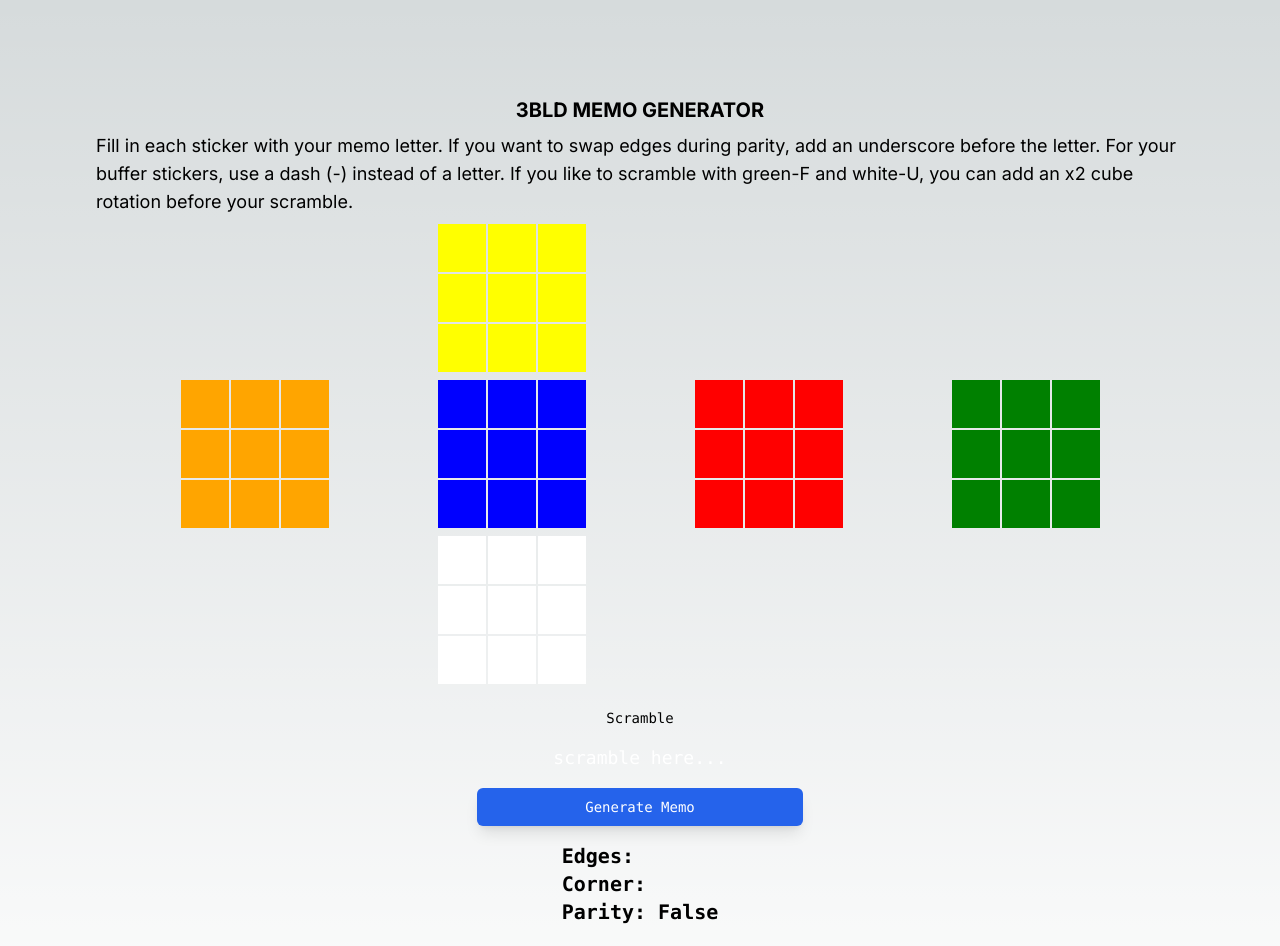
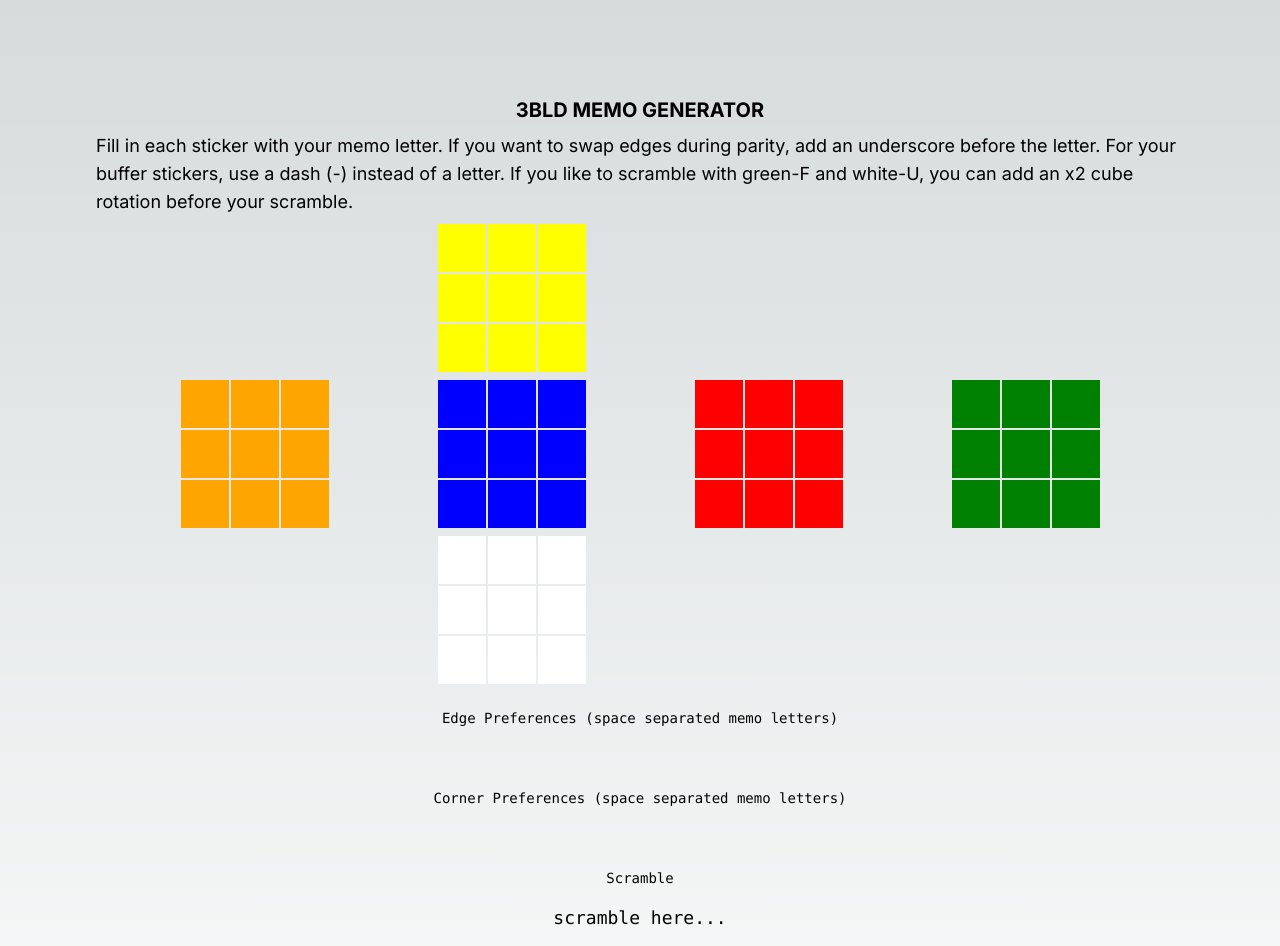
Before and after one commit to manas-verma/threeblind-web, a Next.js app: page / in a window 1280 px wide. Shown: the top 946 px of the page. Built offline with nearby package versions, Linux system fonts and the light colour scheme.

Commit message:
feat: adding preferences

```diff
--- a/src/client.ts
+++ b/src/client.ts
@@ -26,6 +26,8 @@ export const makeClient = () => {
           parity_edges: memoCreate.parityEdges,
           reverse_corner_mapping: memoCreate.reverseCornerMapping,
           reverse_edge_mapping: memoCreate.reverseEdgeMapping,
+          edge_preference: memoCreate.edgePreference ?? null,
+          corner_preference: memoCreate.cornerPreference ?? null,
         });
       },
     },
--- a/src/components/Generate.tsx
+++ b/src/components/Generate.tsx
@@ -1,5 +1,6 @@
 "use client";
 import { client } from "@/client";
+import StickerPreferences from "@/components/StickerPreferences";
 import { useSettings } from "@/hooks/useSettings";
 import { Edge, Memo } from "@/types";
 import { guard } from "radash";
@@ -87,11 +88,12 @@ export function Generate() {
 
   return (
     <div className="flex flex-col items-center justify-center space-y-4 p-6 w-full">
+      <StickerPreferences />
       <div className="flex flex-col items-center justify-center w-full h-full border-white">
         Scramble
       </div>
       <input
-        className={`w-full bg-transparent text-center text-lg text-white`}
+        className={`w-full bg-transparent text-center text-lg`}
         value={scramble}
         type="text"
         onChange={(e) => onChange(e.target.value)}
--- /dev/null
+++ b/src/components/StickerPreferences.tsx
@@ -0,0 +1,65 @@
+"use client";
+import { useSettings } from "@/hooks/useSettings";
+import { useEffect, useState } from "react";
+
+export default function Preferences() {
+  const { settings, setSettings } = useSettings();
+  const [edgePreference, setEdgePreference] = useState<string[] | null>(
+    settings.edgePreference
+  );
+  const [cornerPreference, setCornerPreference] = useState<string[] | null>(
+    settings.cornerPreference
+  );
+
+  // Pick values from localStorage
+  useEffect(() => {
+    const edgePreference = localStorage.getItem("edgePreference");
+    const cornerPreference = localStorage.getItem("cornerPreference");
+    if (edgePreference) {
+      setEdgePreference(edgePreference.split(" "));
+      setSettings({ ...settings, edgePreference: edgePreference.split(" ") });
+    }
+    if (cornerPreference) {
+      setCornerPreference(cornerPreference.split(" "));
+      setSettings({
+        ...settings,
+        cornerPreference: cornerPreference.split(" "),
+      });
+    }
+  }, []); // eslint-disable-line react-hooks/exhaustive-deps
+
+  const _setEdgePreference = (edgePreference: string[] | null) => {
+    setEdgePreference(edgePreference);
+    setSettings({ ...settings, edgePreference });
+    localStorage.setItem("edgePreference", edgePreference?.join(" ") ?? "");
+  };
+
+  const _setCornerPreference = (cornerPreference: string[] | null) => {
+    setCornerPreference(cornerPreference);
+    setSettings({ ...settings, cornerPreference });
+    localStorage.setItem("cornerPreference", cornerPreference?.join(" ") ?? "");
+  };
+
+  return (
+    <>
+      <div className="flex flex-col items-center justify-center w-full h-full border-white">
+        Edge Preferences (space separated memo letters)
+      </div>
+      <input
+        className={`w-full bg-transparent text-center text-lg`}
+        value={edgePreference?.join(" ") ?? ""}
+        type="text"
+        onChange={(e) => _setEdgePreference(e.target.value.split(" "))}
+      />
+      <div className="flex flex-col items-center justify-center w-full h-full border-white">
+        Corner Preferences (space separated memo letters)
+      </div>
+      <input
+        className={`w-full bg-transparent text-center text-lg`}
+        value={cornerPreference?.join(" ") ?? ""}
+        type="text"
+        onChange={(e) => _setCornerPreference(e.target.value.split(" "))}
+      />
+    </>
+  );
+}
--- a/src/hooks/useSettings.tsx
+++ b/src/hooks/useSettings.tsx
@@ -23,6 +23,8 @@ export const SettingsProvider: React.FC<{ children: ReactNode }> = ({
     ],
     reverseCornerMapping: {},
     reverseEdgeMapping: {},
+    edgePreference: null,
+    cornerPreference: null,
   });
 
   return (
--- a/src/types.ts
+++ b/src/types.ts
@@ -38,6 +38,8 @@ export type MemoCreate = {
   parityEdges: [Edge, Edge];
   reverseCornerMapping: Record<string, Corner>;
   reverseEdgeMapping: Record<string, Edge>;
+  edgePreference: string[] | null;
+  cornerPreference: string[] | null;
 };
 
 export type MemoSettings = Omit<MemoCreate, "scramble">;
```
